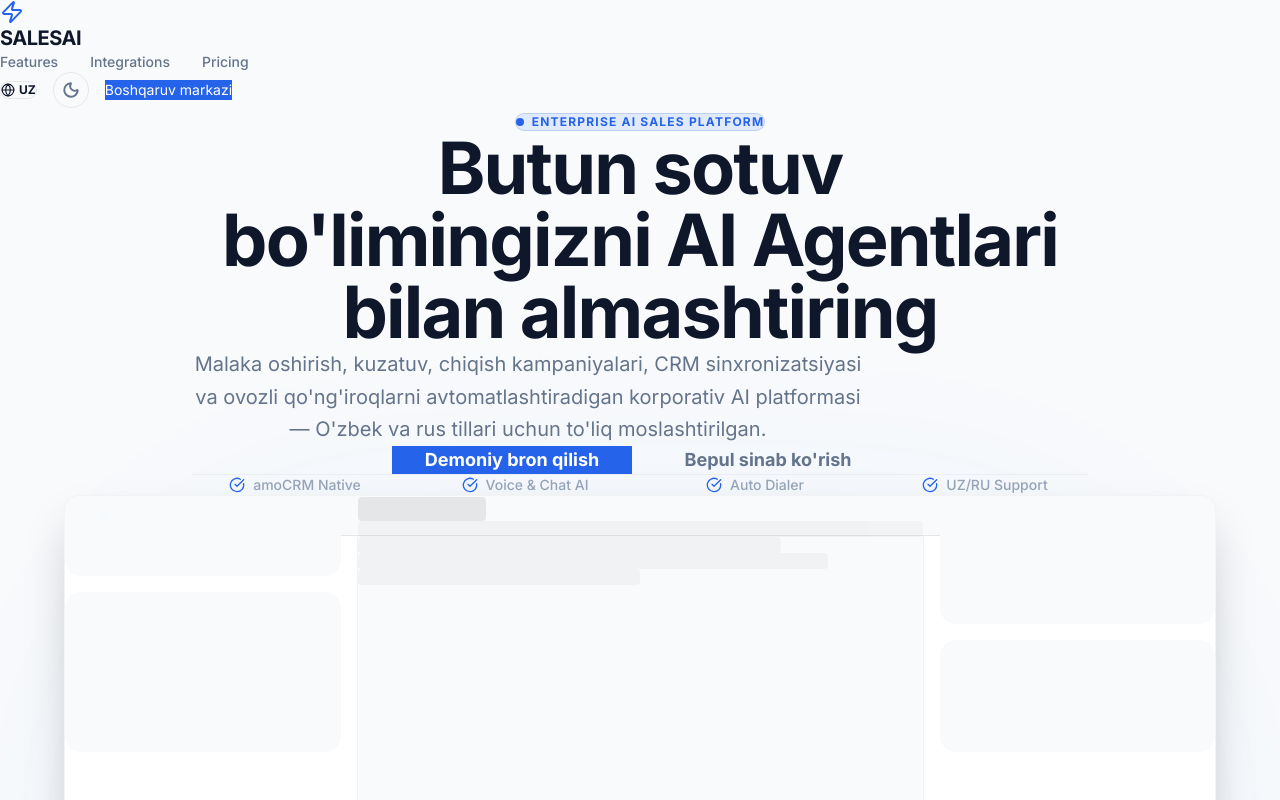
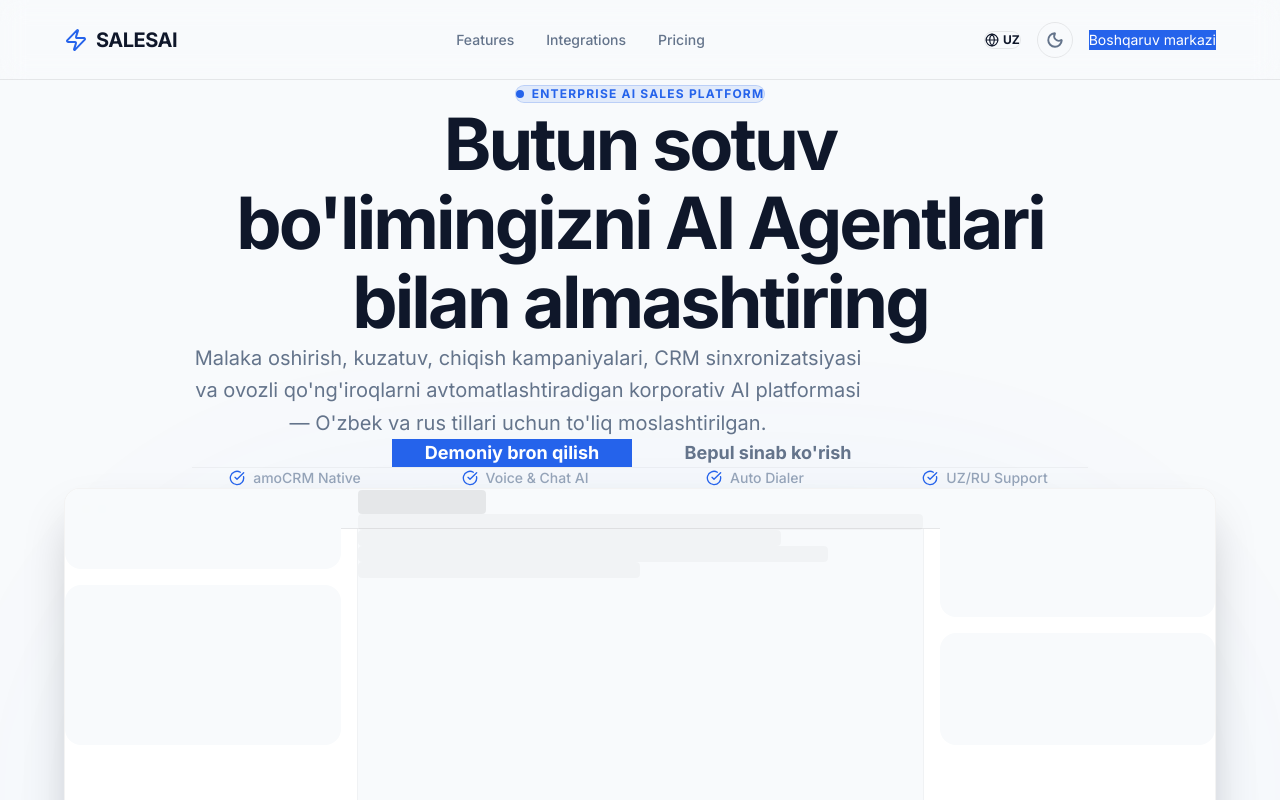
Before and after one commit to alibazarmediauz-gif/instatg-agent, a Next.js app in the folder frontend/: page / in a window 1280 px wide. Shown: the top 800 px of the page. Built offline with nearby package versions, Linux system fonts and the light colour scheme.

Commit message:
style: add missing premium landing page component classes

```diff
--- a/frontend/src/app/globals.css
+++ b/frontend/src/app/globals.css
@@ -1163,3 +1163,49 @@
     display: none;
   }
 }
+
+/* ─── Landing Page Styles ───────────────────────────── */
+
+.landing-header {
+  height: 80px;
+  display: flex;
+  align-items: center;
+  position: sticky;
+  top: 0;
+  z-index: 1000;
+  background: var(--bg-body);
+  border-bottom: 1px solid var(--border);
+  backdrop-filter: blur(12px);
+}
+
+.landing-nav {
+  display: flex;
+  align-items: center;
+  justify-content: space-between;
+  width: 100%;
+  max-width: 1200px;
+  margin: 0 auto;
+  padding: 0 24px;
+}
+
+.landing-logo {
+  display: flex;
+  align-items: center;
+  gap: 8px;
+  text-decoration: none;
+  color: var(--text-primary);
+}
+
+.landing-hero {
+  position: relative;
+  text-align: center;
+}
+
+.landing-hero h1 {
+  line-height: 1.1;
+  letter-spacing: -0.04em;
+}
+
+.landing-hero p {
+  color: var(--text-secondary);
+}
```
